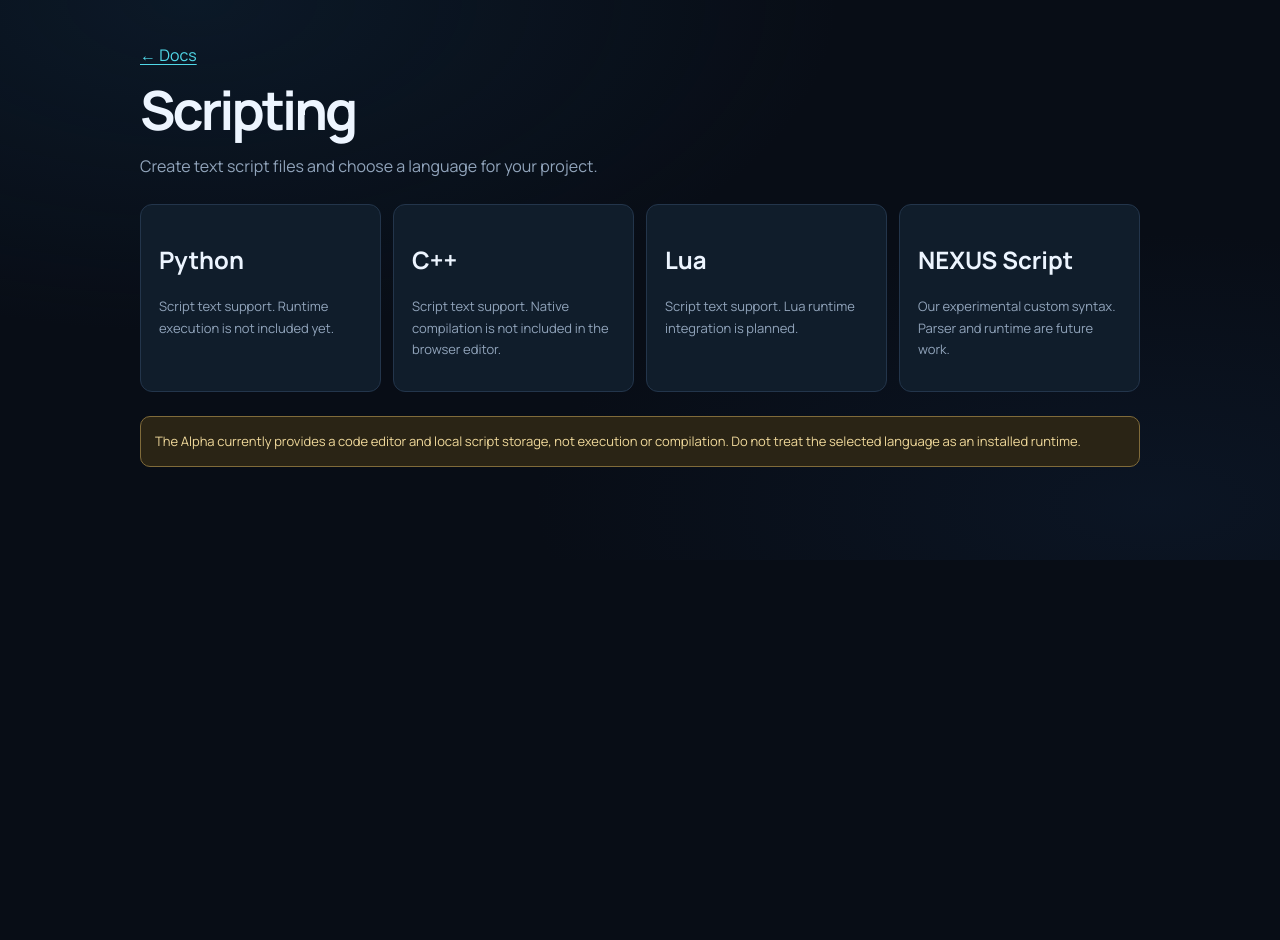
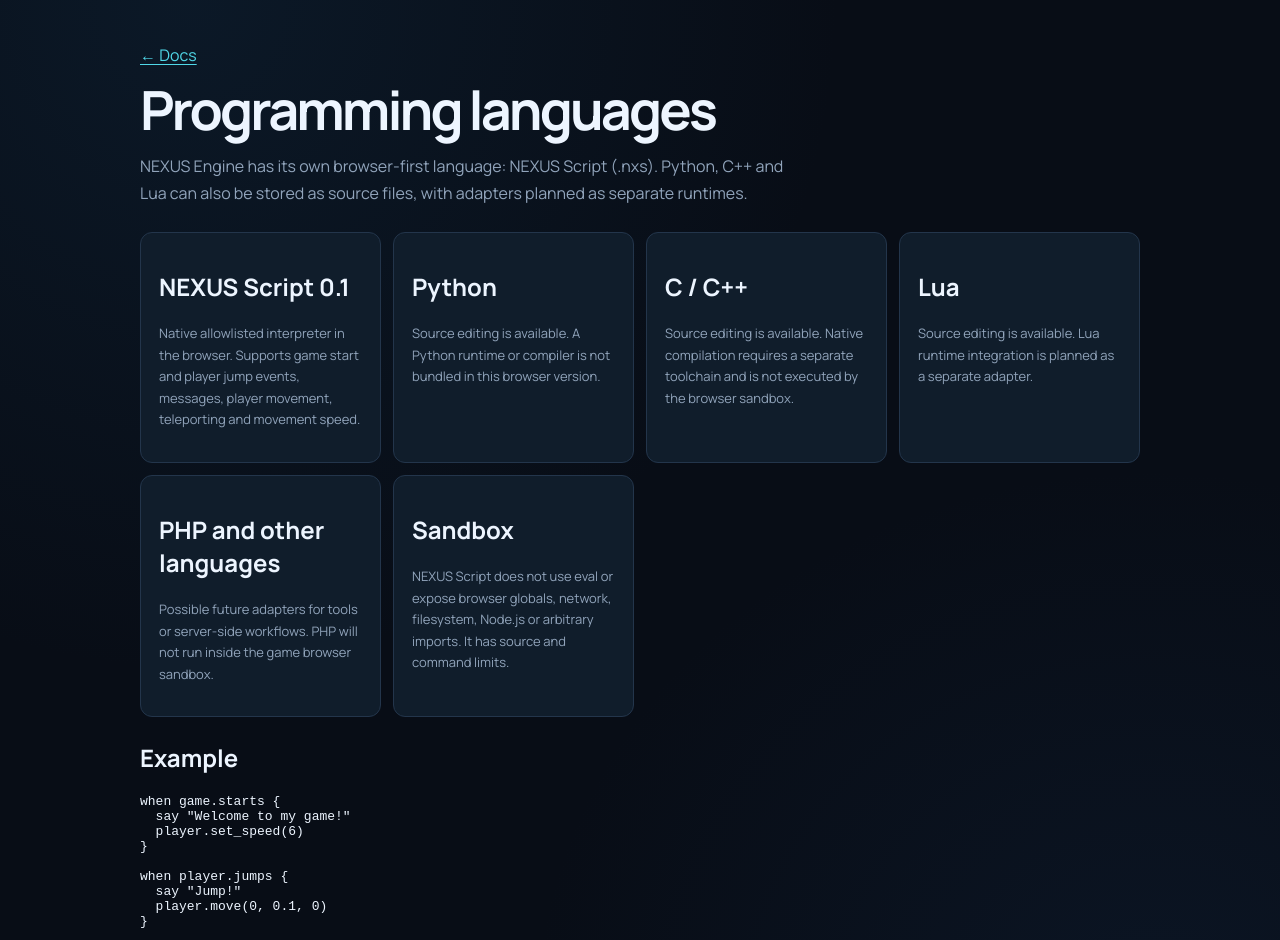
Before and after one commit to anyelo888ra-ux/NEXUS-Game-Engine, a Next.js app: page /doc/scripting in a window 1280 px wide. Shown: the top 940 px of the page. Before the commit the page ends 800 px from the top, so only its background shows below. Built offline with nearby package versions, Linux system fonts and the light colour scheme.

Commit message:
Document NEXUS Script sandbox and language adapters

```diff
--- a/app/doc/scripting/page.tsx
+++ b/app/doc/scripting/page.tsx
@@ -4,38 +4,54 @@ export default function ScriptingDocs() {
   return (
     <main className="docs-layout">
       <Link className="docs-link" href="/doc">← Docs</Link>
-      <h1>Scripting</h1>
+      <h1>Programming languages</h1>
       <p className="subtitle">
-        Create text script files and choose a language for your project.
+        NEXUS Engine has its own browser-first language: NEXUS Script (.nxs).
+        Python, C++ and Lua can also be stored as source files, with adapters
+        planned as separate runtimes.
       </p>
       <div className="docs-grid">
         <article className="docs-card">
-          <h2>Python</h2>
-          <p>Script text support. Runtime execution is not included yet.</p>
+          <h2>NEXUS Script 0.1</h2>
+          <p>Native allowlisted interpreter in the browser. Supports game start and player jump events, messages, player movement, teleporting and movement speed.</p>
         </article>
         <article className="docs-card">
-          <h2>C++</h2>
-          <p>
-            Script text support. Native compilation is not included in the
-            browser editor.
-          </p>
+          <h2>Python</h2>
+          <p>Source editing is available. A Python runtime or compiler is not bundled in this browser version.</p>
+        </article>
+        <article className="docs-card">
+          <h2>C / C++</h2>
+          <p>Source editing is available. Native compilation requires a separate toolchain and is not executed by the browser sandbox.</p>
         </article>
         <article className="docs-card">
           <h2>Lua</h2>
-          <p>Script text support. Lua runtime integration is planned.</p>
+          <p>Source editing is available. Lua runtime integration is planned as a separate adapter.</p>
         </article>
         <article className="docs-card">
-          <h2>NEXUS Script</h2>
-          <p>
-            Our experimental custom syntax. Parser and runtime are future work.
-          </p>
+          <h2>PHP and other languages</h2>
+          <p>Possible future adapters for tools or server-side workflows. PHP will not run inside the game browser sandbox.</p>
+        </article>
+        <article className="docs-card">
+          <h2>Sandbox</h2>
+          <p>NEXUS Script does not use eval or expose browser globals, network, filesystem, Node.js or arbitrary imports. It has source and command limits.</p>
         </article>
       </div>
+      <h2>Example</h2>
+      <pre className="code-block"><code>{`when game.starts {
+  say "Welcome to my game!"
+  player.set_speed(6)
+}
+
+when player.jumps {
+  say "Jump!"
+  player.move(0, 0.1, 0)
+}`}</code></pre>
       <p className="warning-note">
-        The Alpha currently provides a code editor and local script storage,
-        not execution or compilation. Do not treat the selected language as an
-        installed runtime.
+        NEXUS Script 0.1 is intentionally small: no variables, loops, custom
+        functions or unrestricted code execution yet. Those features can be
+        added to later language versions after testing the sandbox.
       </p>
+      <Link className="docs-link" href="/mcp">MCP Hub →</Link>
     </main>
   );
 }
```
